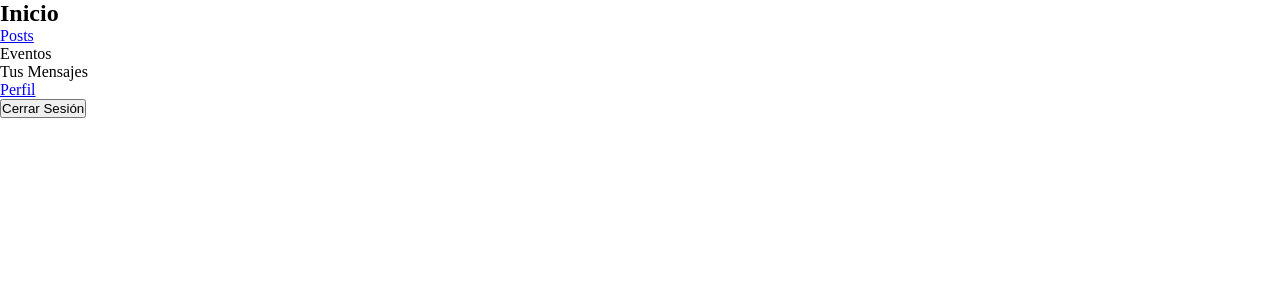
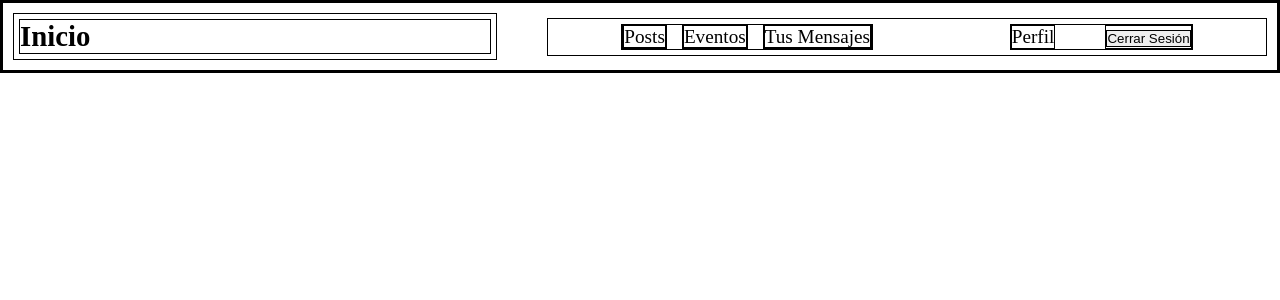
Before and after one commit to Bl3x4r/VIIIGames, a Flask app: template app_flask/templates/inicio.html in a window 1280 px wide. Shown: the top 300 px of the page. Run offline with Flask 3, Linux system fonts and the light colour scheme; the template is opened without the code that fills it, so the values that code supplies are empty.

Commit message:
se agrega el template de inicio

```diff
--- a/app_flask/config/mysqlconnection.py
+++ b/app_flask/config/mysqlconnection.py
@@ -3,7 +3,7 @@ class MySQLConnection:
     def __init__(self, db):
         connection = pymysql.connect(host = 'localhost',
                                     user = 'root',
-                                    password = '',
+                                    password = '@B2G3Z6K8benja',
                                     db = db,
                                     charset = 'utf8mb4',
                                     cursorclass = pymysql.cursors.DictCursor,
--- a/app_flask/controladores/controlador_usuario.py
+++ b/app_flask/controladores/controlador_usuario.py
@@ -9,6 +9,9 @@ bcrypt = Bcrypt(app)
 def login():
     return render_template('test_creacion.html')
 
+@app.route('/inicio')
+def inicio():
+    return render_template("inicio.html")
 
 @app.route('/procesa/registro', methods= ['POST'])
 def process_register():
@@ -21,4 +24,4 @@ def process_register():
     }
     id_usuario = Usuario.crear_uno(nuevo_usuario)
     session['id_usuario'] = id_usuario
-    return render_template("inicio.html")
+    return redirect("/inicio")
--- a/app_flask/static/css/inicio.css
+++ b/app_flask/static/css/inicio.css
@@ -1,4 +1,38 @@
 *{
     padding: 0;
     margin: 0;
+    list-style: none;
+    border: 1px solid black;
 }
+
+nav{
+    display: flex;
+    align-items: center;
+    gap: 50px;
+    padding: 10px;
+    font-size: 1.2rem;
+}
+.cont_izq{
+    flex: 2;
+    padding: 5px;
+}
+.cont_der{
+    flex: 3;
+    display: flex;
+    justify-content: space-around;
+    padding: 5px;
+}
+.lista{
+    display: flex;
+    justify-self: center;
+    gap: 15px;
+}
+.item{
+    text-decoration: none;
+    color: black;
+}
+.cont-perfil-btn{
+    display: flex;
+    gap: 50px;
+    align-items: center;
+}
--- a/app_flask/templates/inicio.html
+++ b/app_flask/templates/inicio.html
@@ -6,22 +6,25 @@
     <title>Inicio</title>
     <link rel="stylesheet" href="{{url_for('static', filename='css/inicio.css')}}">
 </head>
-<body>
 <nav>
     <div class="cont_izq">
         <h1>Inicio</h1>
     </div>
-        <div class="cont-der">
+    <div class="cont_der">
         <ul class="lista">
-                <li><a href="#">Posts</a></li>
-                <li><a href="#"></a>Eventos</li>
-                <li><a href="#"></a>Tus Mensajes</li>
+            <li><a href="#" class="item">Posts</a></li>
+            <li><a href="#" class="item">Eventos</a></li>
+            <li><a href="#" class="item">Tus Mensajes</a></li>
         </ul>
-            <a href="#">Perfil</a>
+        <div class="cont-perfil-btn">
+            <a href="#" class="item">Perfil</a>
             <form action="/cerrar/sesion" method="get">
                 <button>Cerrar Sesión</button>
             </form>
         </div>
+    </div>
 </nav>
+<body>
+
 </body>
 </html>
```
Also changed, not shown: 2 other files. Lines whose indentation alone changed are shown as unchanged.
